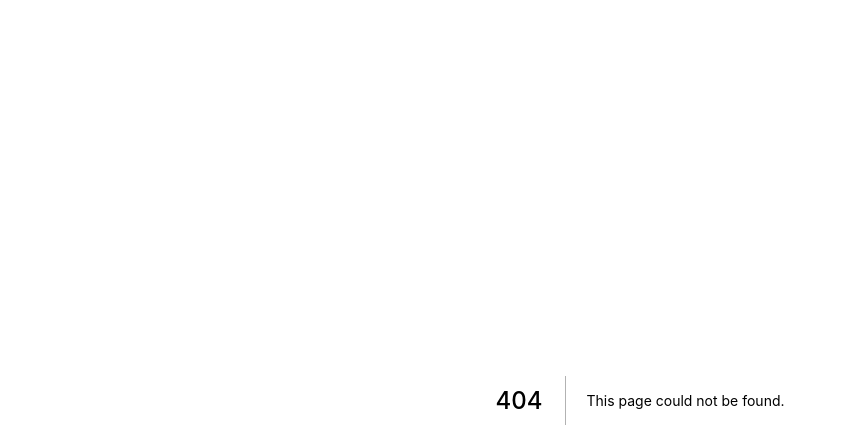
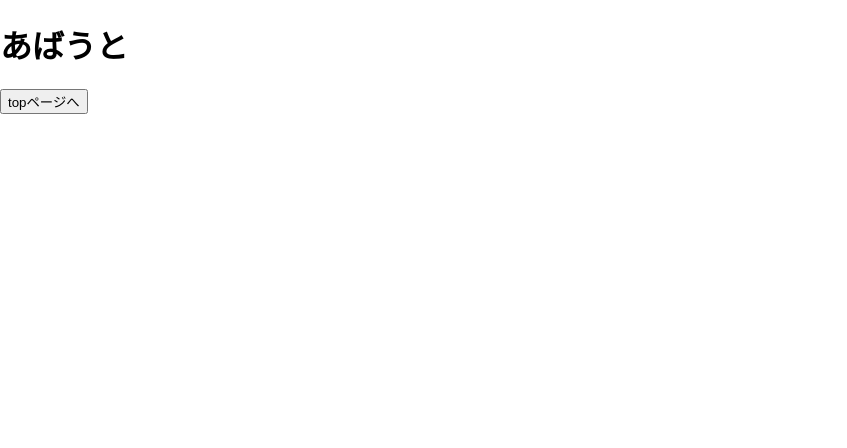
Before and after one commit to refrain62/next-site, a Next.js app: page /about in a window 1280 px wide. Before the commit this address had no page. Shown: the top 448 px of the page, without its empty margins (0-847 px from the left). Built offline with nearby package versions, Linux system fonts and the light colour scheme.

Commit message:
Linkによるリンク生成方法

```diff
--- /dev/null
+++ b/pages/about/index.js
@@ -0,0 +1,13 @@
+import Head from 'next/head'
+import Image from 'next/image'
+import Link from 'next/link'
+
+export default function About() {
+  return (
+    <div>
+      <h1>あばうと</h1>
+      <Link href={`/`}><button>topページへ</button></Link>
+    </div>
+
+  )
+}
--- a/pages/index.js
+++ b/pages/index.js
@@ -1,6 +1,7 @@
 import Head from 'next/head'
 import Image from 'next/image'
 import styles from '../styles/index.module.css'
+import Link from 'next/link'
 
 export default function Home() {
   return (
@@ -8,6 +9,7 @@ export default function Home() {
       <h1 style={{backgroundColor : `red`}}>たいとる</h1>
       <p>学ぶ。ちゃんと</p>
       <div className={styles.mytitle}>Title</div>
+      <Link href={`/about`}><button>あばうとページへ</button></Link>
     </div>
 
   )
```
